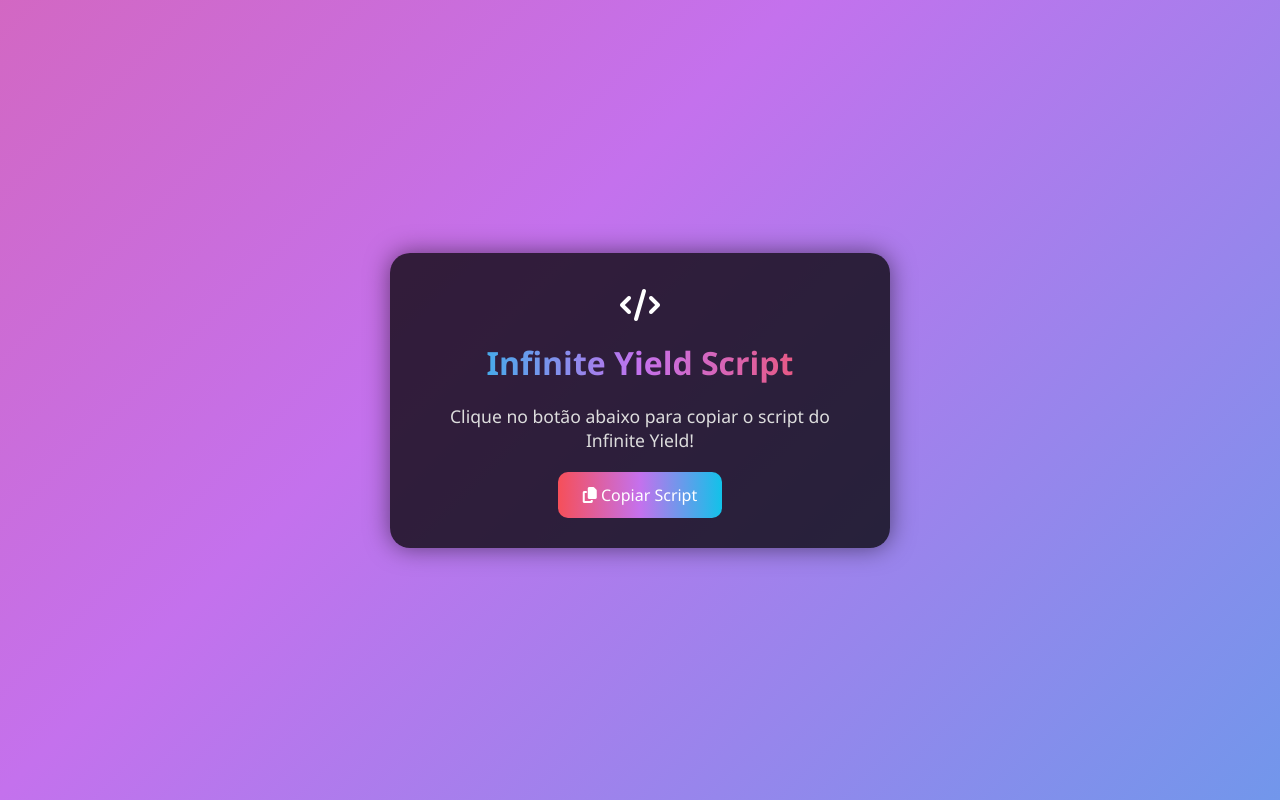
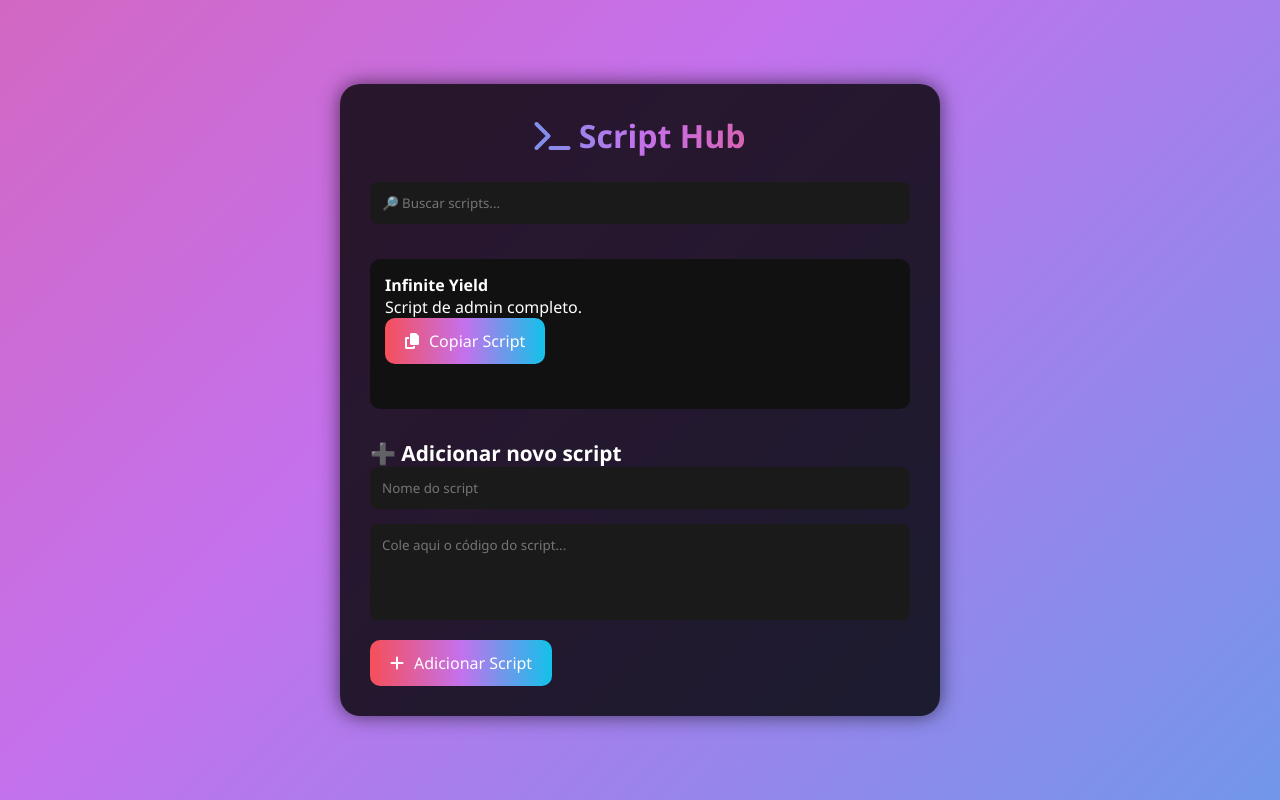
Before and after one commit to contateste8/scriptsrblx, a plain HTML site: page index.html in a window 1280 px wide. Drawn offline with Linux system fonts and the light colour scheme.

Commit message:
Update index.html

```diff
--- a/index.html
+++ b/index.html
@@ -2,7 +2,7 @@
 <html lang="pt-BR">
 <head>
   <meta charset="UTF-8">
-  <title>Infinite Yield Script</title>
+  <title>Script Hub</title>
   <link rel="stylesheet" href="https://cdnjs.cloudflare.com/ajax/libs/font-awesome/6.5.0/css/all.min.css">
   <style>
     * {
@@ -21,6 +21,7 @@
       justify-content: center;
       align-items: center;
       color: white;
+      padding: 20px;
     }
 
     @keyframes gradient {
@@ -30,76 +31,156 @@
     }
 
     .container {
-      background-color: rgba(0, 0, 0, 0.75);
+      background-color: rgba(0, 0, 0, 0.8);
       padding: 30px;
       border-radius: 20px;
-      box-shadow: 0 0 25px rgba(0,0,0,0.5);
-      text-align: center;
-      max-width: 500px;
+      width: 100%;
+      max-width: 600px;
+      box-shadow: 0 0 20px rgba(0, 0, 0, 0.6);
+      transition: all 0.3s ease-in-out;
     }
 
     h1 {
       font-size: 2rem;
-      margin-bottom: 20px;
+      text-align: center;
+      margin-bottom: 25px;
       background: linear-gradient(to right, #12c2e9, #c471ed, #f64f59);
       -webkit-background-clip: text;
       -webkit-text-fill-color: transparent;
     }
 
-    p {
-      margin-bottom: 20px;
-      font-size: 1.1rem;
-      color: #ddd;
+    input, textarea {
+      width: 100%;
+      padding: 12px;
+      margin-bottom: 15px;
+      border-radius: 8px;
+      border: none;
+      background-color: #1a1a1a;
+      color: white;
+      resize: none;
+      transition: 0.3s;
     }
 
-    .btn-copy {
-      padding: 12px 25px;
+    input:focus, textarea:focus {
+      outline: none;
+      background-color: #222;
+    }
+
+    .btn {
       background: linear-gradient(to right, #f64f59, #c471ed, #12c2e9);
       border: none;
+      padding: 12px 20px;
       color: white;
-      font-size: 1rem;
       border-radius: 10px;
       cursor: pointer;
-      transition: transform 0.2s ease, box-shadow 0.3s;
+      font-size: 1rem;
+      display: flex;
+      align-items: center;
+      justify-content: center;
+      gap: 10px;
+      transition: background 0.4s ease, transform 0.2s ease;
     }
 
-    .btn-copy:hover {
-      transform: scale(1.05);
-      box-shadow: 0 0 10px #fff;
+    .btn:hover {
+      transform: scale(1.02);
     }
 
-    .icon {
-      font-size: 2rem;
-      margin-bottom: 15px;
-      color: #fff;
+    .script-block {
+      background-color: #111;
+      padding: 15px;
+      border-radius: 10px;
+      margin-top: 20px;
+      position: relative;
     }
 
-    .success-message {
-      margin-top: 15px;
+    .copy-message {
       color: #0f0;
-      display: none;
+      font-size: 0.95rem;
+      margin-top: 10px;
+      text-align: center;
+      opacity: 0;
+      transition: opacity 0.4s ease;
+    }
+
+    .copy-message.active {
+      opacity: 1;
     }
   </style>
 </head>
 <body>
 
   <div class="container">
-    <div class="icon"><i class="fas fa-code"></i></div>
-    <h1>Infinite Yield Script</h1>
-    <p>Clique no botão abaixo para copiar o script do Infinite Yield!</p>
-    <button class="btn-copy" onclick="copyScript()">
-      <i class="fas fa-copy"></i> Copiar Script
+    <h1><i class="fas fa-terminal"></i> Script Hub</h1>
+
+    <input type="text" id="searchInput" placeholder="🔎 Buscar scripts..." oninput="searchScripts()">
+
+    <div class="script-block" data-name="Infinite Yield">
+      <strong>Infinite Yield</strong>
+      <p>Script de admin completo.</p>
+      <button class="btn" onclick="copyScript(this, 'loadstring(game:HttpGet(\\\"https://raw.githubusercontent.com/EdgeIY/infiniteyield/master/source\\\"))()')">
+        <i class="fas fa-copy"></i> Copiar Script
+      </button>
+      <div class="copy-message">✅ Script copiado!</div>
+    </div>
+
+    <h2 style="margin-top: 30px; font-size: 1.3rem;">➕ Adicionar novo script</h2>
+    <input type="text" id="newScriptName" placeholder="Nome do script">
+    <textarea id="newScriptCode" rows="4" placeholder="Cole aqui o código do script..."></textarea>
+    <button class="btn" onclick="addScript()">
+      <i class="fas fa-plus"></i> Adicionar Script
     </button>
-    <div class="success-message" id="successMsg">Script copiado com sucesso!</div>
   </div>
 
   <script>
-    function copyScript() {
-      const script = `loadstring(game:HttpGet("https://raw.githubusercontent.com/EdgeIY/infiniteyield/master/source"))()`;
-      navigator.clipboard.writeText(script).then(() => {
-        const msg = document.getElementById("successMsg");
-        msg.style.display = "block";
-        setTimeout(() => msg.style.display = "none", 2500);
+    function copyScript(button, scriptText) {
+      navigator.clipboard.writeText(scriptText.replace(/\\\"/g, '"')).then(() => {
+        const message = button.nextElementSibling;
+        message.classList.add("active");
+        setTimeout(() => message.classList.remove("active"), 2500);
+      });
+    }
+
+    function addScript() {
+      const name = document.getElementById("newScriptName").value.trim();
+      const code = document.getElementById("newScriptCode").value.trim();
+      if (!name || !code) return alert("Preencha todos os campos!");
+
+      const container = document.createElement("div");
+      container.className = "script-block";
+      container.setAttribute("data-name", name.toLowerCase());
+
+      const title = document.createElement("strong");
+      title.innerText = name;
+
+      const desc = document.createElement("p");
+      desc.innerText = "Script personalizado.";
+
+      const button = document.createElement("button");
+      button.className = "btn";
+      button.innerHTML = '<i class="fas fa-copy"></i> Copiar Script';
+      button.onclick = () => copyScript(button, code);
+
+      const msg = document.createElement("div");
+      msg.className = "copy-message";
+      msg.innerText = "✅ Script copiado!";
+
+      container.appendChild(title);
+      container.appendChild(desc);
+      container.appendChild(button);
+      container.appendChild(msg);
+
+      document.querySelector(".container").appendChild(container);
+
+      // limpar campos
+      document.getElementById("newScriptName").value = "";
+      document.getElementById("newScriptCode").value = "";
+    }
+
+    function searchScripts() {
+      const query = document.getElementById("searchInput").value.toLowerCase();
+      document.querySelectorAll(".script-block").forEach(block => {
+        const name = block.getAttribute("data-name");
+        block.style.display = name.includes(query) ? "block" : "none";
       });
     }
   </script>
```
